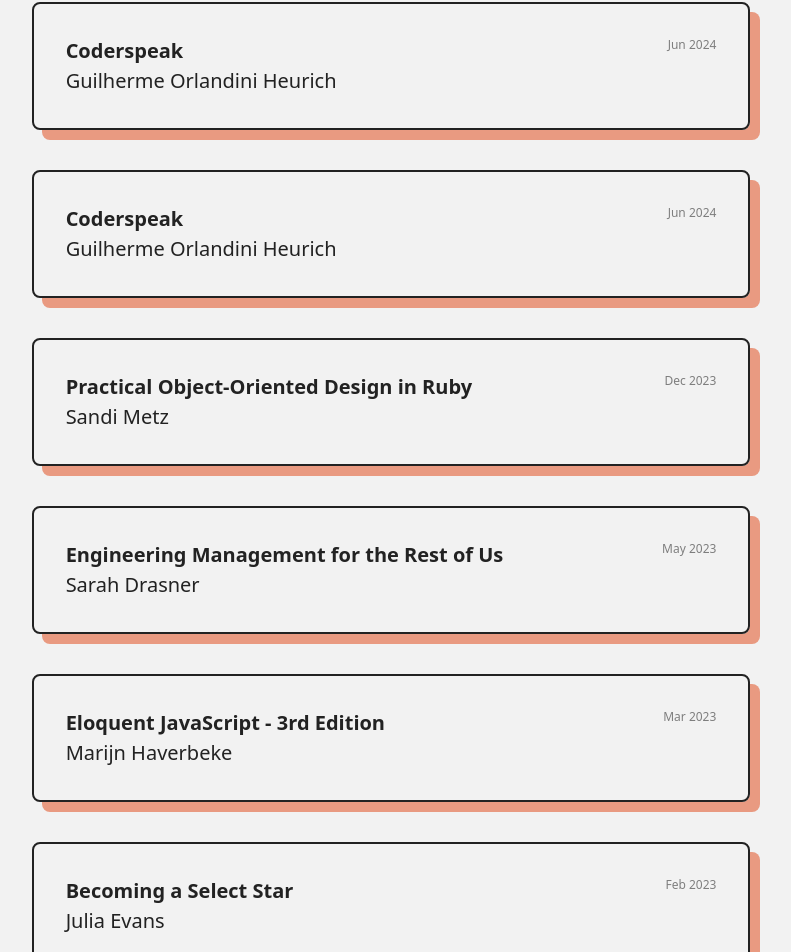
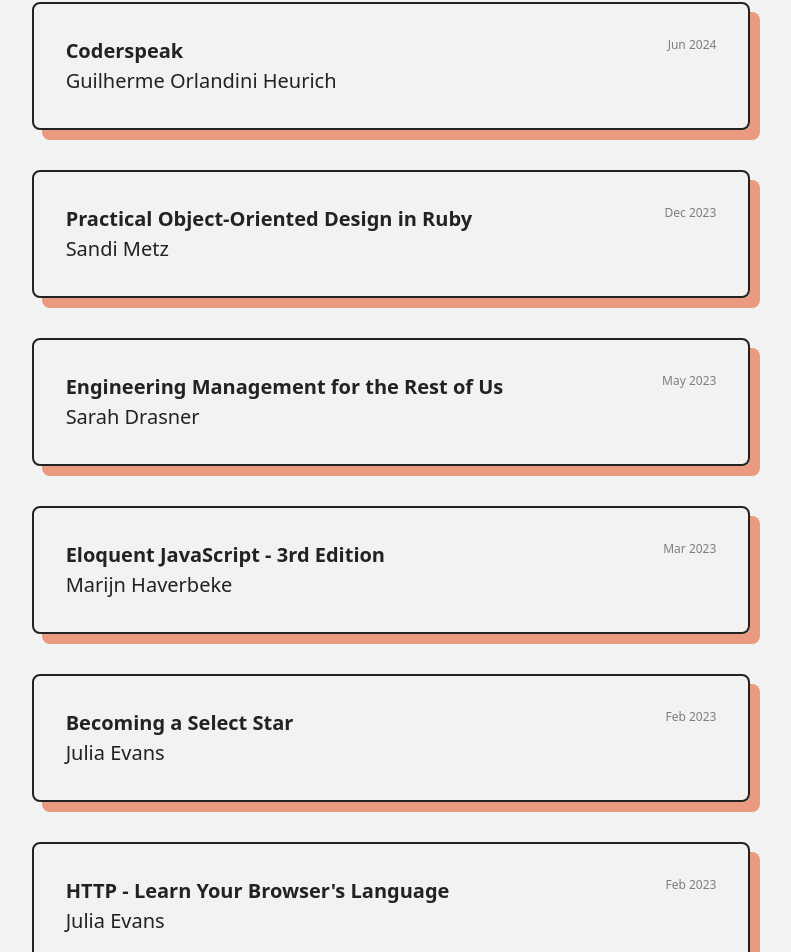
Before and after one commit to reg710/portfolio, an Angular app: page /reading in a window 1280 px wide. Shown: the part 821-1773 px from the top of the page, without its empty margins (249-1040 px from the left). Built offline with nearby package versions, Linux system fonts and the light colour scheme.

Commit message:
Remove duplication

```diff
--- a/src/app/reading/reading-data.ts
+++ b/src/app/reading/reading-data.ts
@@ -34,12 +34,6 @@
         author: 'Matt Pocock',
         readingGroup: 'Company Book Club',
         when: new Date("9/1/2024")
-    },
-    {
-        title: 'Coderspeak',
-        author: 'Guilherme Orlandini Heurich',
-        readingGroup: 'WNB.rb Book Club',
-        when: new Date("6/1/2024")
     },
     {
         title: 'Coderspeak',
```
